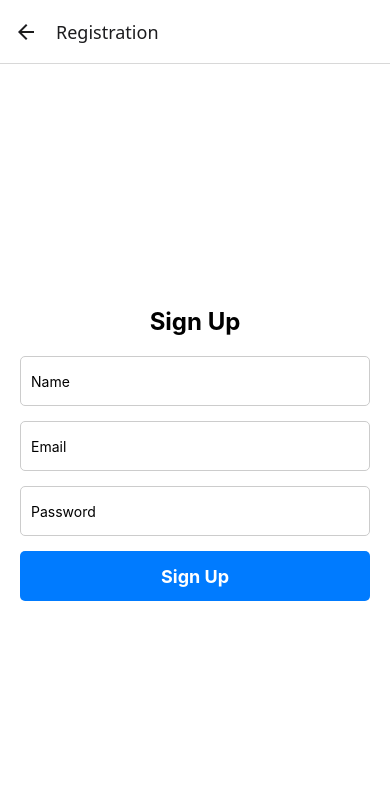
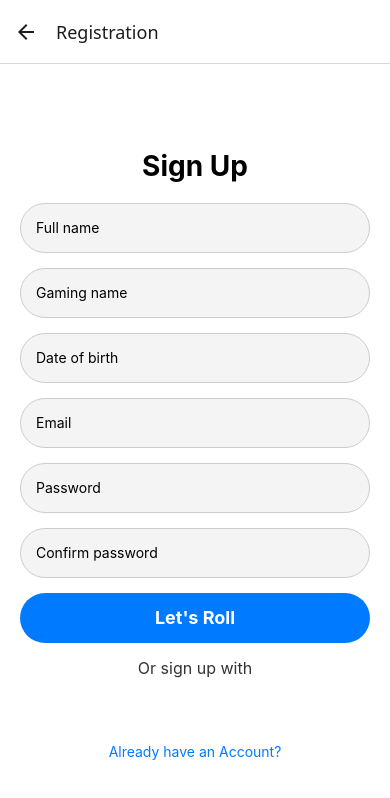
Before and after one commit to Shovon25657/KhelbaNaki_ReactAppV1, a React Native app: screen /Registration in a window 390 px wide. Shown: the top 798 px of the page. Built offline with nearby package versions, Linux system fonts and the light colour scheme.

Commit message:
Update Registration.js

```diff
--- a/src/components/Registration.js
+++ b/src/components/Registration.js
@@ -1,18 +1,35 @@
 import React, { useState } from 'react';
-import { View, Text, TextInput, TouchableOpacity, StyleSheet, Alert, ActivityIndicator } from 'react-native';
+import { View, Text, TextInput, TouchableOpacity, StyleSheet, Alert, ActivityIndicator, DatePickerIOS } from 'react-native';
 import axios from 'axios';
+import { useNavigation } from '@react-navigation/native';
+import Svg, { Path } from 'react-native-svg';
+
+// Custom icons for social media
+const GoogleIcon = () => (
+    <Svg width={40} height={40} viewBox="0 0 24 24" fill="none">
+        <Path fill="#fff" d="M15.545 6.558a9.4 9.4 0 0 1 .139 1.626c0 2.434-.87 4.492-2.384 5.885h.002C11.978 15.292 10.158 16 8 16A8 8 0 1 1 8 0a7.7 7.7 0 0 1 5.352 2.082l-2.284 2.284A4.35 4.35 0 0 0 8 3.166c-2.087 0-3.86 1.408-4.492 3.304a4.8 4.8 0 0 0 0 3.063h.003c.635 1.893 2.405 3.301 4.492 3.301 1.078 0 2.004-.276 2.722-.764h-.003a3.7 3.7 0 0 0 1.599-2.431H8v-3.08z"/>
+    </Svg>
+);
+
+const FacebookIcon = () => (
+    <Svg width={40} height={40} viewBox="0 0 24 24" fill="none">
+        <Path fill="#fff" d="M16 8.049c0-4.446-3.582-8.05-8-8.05C3.58 0-.002 3.603-.002 8.05c0 4.017 2.926 7.347 6.75 7.951v-5.625h-2.03V8.05H6.75V6.275c0-2.017 1.195-3.131 3.022-3.131.876 0 1.791.157 1.791.157v1.98h-1.009c-.993 0-1.303.621-1.303 1.258v1.51h2.218l-.354 2.326H9.25V16c3.824-.604 6.75-3.934 6.75-7.951"/>
+    </Svg>
+);
 
 const Registration = () => {
     const [name, setName] = useState('');
+    const [gamingName, setGamingName] = useState('');
+    const [dob, setDob] = useState('');
     const [email, setEmail] = useState('');
     const [password, setPassword] = useState('');
+    const [confirmPassword, setConfirmPassword] = useState('');
     const [isLoading, setIsLoading] = useState(false); // Loading state
+    const navigation = useNavigation();
 
     const handleSignUp = async () => {
-
         try {
-        // Basic validation
-        if (!name || !email || !password) {
+            if (!name || !gamingName || !dob || !email || !password || !confirmPassword) {
                 Alert.alert('Error', 'All fields are required!');
                 return;
             }
@@ -24,33 +41,42 @@ const Registration = () => {
                 return;
             }
 
-        // Password strength validation (at least 6 characters)
+            // Password validation
             if (password.length < 6) {
                 Alert.alert('Error', 'Password should be at least 6 characters long!');
                 return;
             }
 
-        // Set loading state to true
+            if (password !== confirmPassword) {
+                Alert.alert('Error', 'Passwords do not match!');
+                return;
+            }
+
             setIsLoading(true);
 
             const { data } = await axios.post('http://192.168.0.106:8080/api/v1/auth/register', {
                 name,
+                gamingName,
+                dob,
                 email,
                 password,
             });
 
-            console.log('Registration successful:', data);
-
-            // If there is a message in the response, alert it
             if (data && data.message) {
                 Alert.alert('Success', data.message);
+                setName('');
+                setGamingName('');
+                setDob('');
+                setEmail('');
+                setPassword('');
+                setConfirmPassword('');
+                navigation.navigate('Login');
             }
-
         } catch (error) {
             console.error(error);
             Alert.alert('Error', 'Registration failed. Please try again later.');
         } finally {
-            setIsLoading(false); // Set loading to false after API call
+            setIsLoading(false);
         }
     };
 
@@ -59,22 +85,42 @@ const Registration = () => {
             <Text style={styles.title}>Sign Up</Text>
             <TextInput
                 style={styles.input}
-                placeholder="Name"
+                placeholder="Full name"
                 value={name}
-                onChangeText={(value) => setName(value)}  // Directly setting state for each field
+                onChangeText={setName}
+            />
+            <TextInput
+                style={styles.input}
+                placeholder="Gaming name"
+                value={gamingName}
+                onChangeText={setGamingName}
+            />
+            <TextInput
+                style={styles.input}
+                placeholder="Date of birth"
+                value={dob}
+                onChangeText={setDob}
+                keyboardType="numeric"
             />
             <TextInput
                 style={styles.input}
                 placeholder="Email"
                 value={email}
-                onChangeText={(value) => setEmail(value)}  // Directly setting state for each field
+                onChangeText={setEmail}
                 keyboardType="email-address"
             />
             <TextInput
                 style={styles.input}
                 placeholder="Password"
                 value={password}
-                onChangeText={(value) => setPassword(value)}  // Directly setting state for each field
+                onChangeText={setPassword}
+                secureTextEntry
+            />
+            <TextInput
+                style={styles.input}
+                placeholder="Confirm password"
+                value={confirmPassword}
+                onChangeText={setConfirmPassword}
                 secureTextEntry
             />
 
@@ -84,10 +130,25 @@ const Registration = () => {
                 disabled={isLoading}
             >
                 {isLoading ? (
-                    <ActivityIndicator size="small" color="#fff" />  // Show loading spinner
+                    <ActivityIndicator size="small" color="#fff" />
                 ) : (
-                    <Text style={styles.buttonText}>Sign Up</Text>
+                    <Text style={styles.buttonText}>Let's Roll</Text>
                 )}
+            </TouchableOpacity>
+
+            <Text style={styles.socialText}>Or sign up with</Text>
+
+            <View style={styles.socialContainer}>
+                <TouchableOpacity>
+                    <GoogleIcon />
+                </TouchableOpacity>
+                <TouchableOpacity>
+                    <FacebookIcon />
+                </TouchableOpacity>
+            </View>
+
+            <TouchableOpacity onPress={() => navigation.navigate('Login')}>
+                <Text style={styles.signInText}>Already have an Account?</Text>
             </TouchableOpacity>
         </View>
     );
@@ -102,7 +163,7 @@ const styles = StyleSheet.create({
         backgroundColor: '#fff',
     },
     title: {
-        fontSize: 24,
+        fontSize: 28,
         fontWeight: 'bold',
         marginBottom: 20,
     },
@@ -111,9 +172,10 @@ const styles = StyleSheet.create({
         height: 50,
         borderWidth: 1,
         borderColor: '#ccc',
-        borderRadius: 5,
-        paddingHorizontal: 10,
+        borderRadius: 25,
+        paddingHorizontal: 15,
         marginBottom: 15,
+        backgroundColor: '#f4f4f4',
     },
     button: {
         width: '100%',
@@ -121,16 +183,30 @@ const styles = StyleSheet.create({
         backgroundColor: '#007BFF',
         justifyContent: 'center',
         alignItems: 'center',
-        borderRadius: 5,
+        borderRadius: 25,
     },
     buttonDisabled: {
-        backgroundColor: '#cccccc', // Disabled button color
+        backgroundColor: '#cccccc',
     },
     buttonText: {
         color: '#fff',
         fontSize: 18,
         fontWeight: 'bold',
     },
+    socialText: {
+        marginTop: 15,
+        fontSize: 16,
+        color: '#333',
+    },
+    socialContainer: {
+        flexDirection: 'row',
+        justifyContent: 'center',
+        marginTop: 10,
+    },
+    signInText: {
+        color: '#007BFF',
+        marginTop: 15,
+    },
 });
 
 export default Registration;
```
Lines whose indentation alone changed are shown as unchanged.
